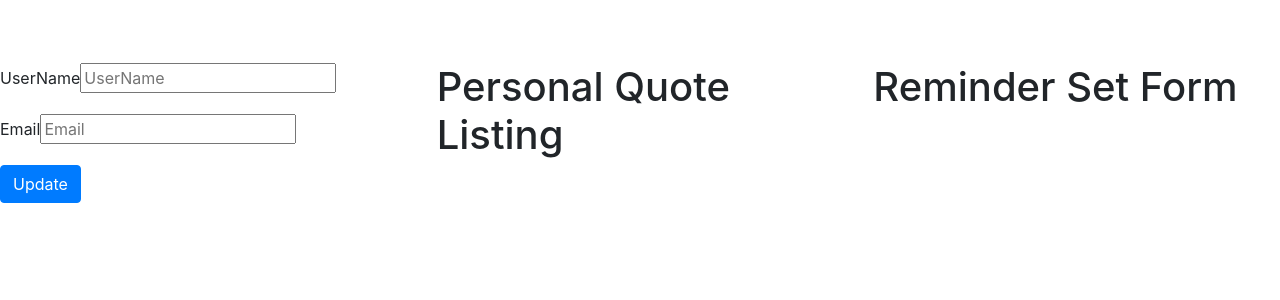
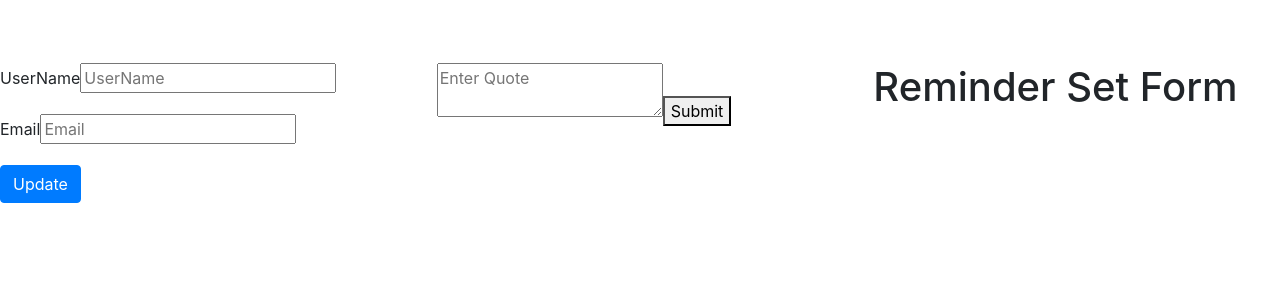
Before and after one commit to abansal98/mindSpark, a React (Create React App) app in the folder react-app/: page /userProfile in a window 1280 px wide. Shown: the top 300 px of the page. Built offline with nearby package versions, Linux system fonts and the light colour scheme.

Commit message:
update uploadQuote

```diff
--- a/react-app/src/components/UserProfile/PersonalQuote.js
+++ b/react-app/src/components/UserProfile/PersonalQuote.js
@@ -1,12 +1,62 @@
-import React, { Component } from "react";
+import React, {Component} from "react";
+import $ from "jquery";
+import Button from "react-bootstrap/Button";
 
-class PersonalQuote extends Component {
+class PersonalQuote extends Component
+{
+    constructor(props)
+    {
+        super(props);
+        this.state = {
+            quote: "",
+        }
+
+
+    };
+
+    handleInput(e)
+    {
+        this.setState({quote: e.target.value});
+    }
+
+    addQuote(e)
+    {
+        e.preventDefault();
+        console.log(this.state.quote);
+        $.ajax({
+            url: "/db/quote",
+            method: "POST",
+            data: {
+                text: this.state.quote
+      }
+    })
+      .then(msg => {
+        alert(msg);
+
+      })
+      .fail(err => {
+        alert(err.responseText);
+      });
+
+    }
+
     render() {
         return (
-            <React.Fragment>
-                <h1>Personal Quote Listing</h1>
-  </React.Fragment >
-      );
+            <div className="upload">
+            <form onSubmit={this.addQuote.bind(this)}>
+
+                <textarea onChange={this.handleInput.bind(this)}
+                name="quote"
+                placeholder = "Enter Quote"
+                value = {this.state.quote}/>
+
+            <button
+                className="submit"
+                type="submit">Submit
+            </button>
+            </form>
+            </div>
+         );
     }
 }
 
```
